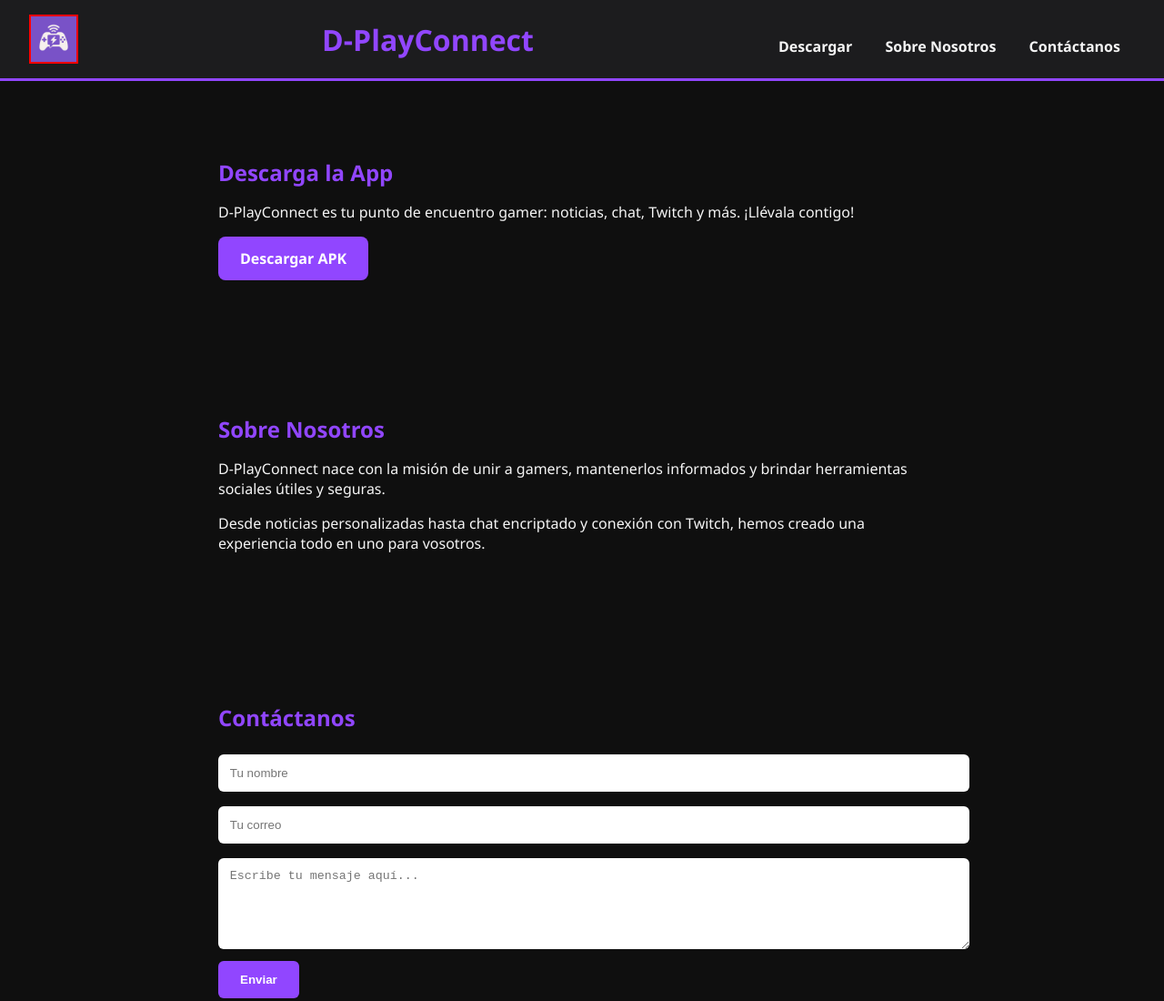
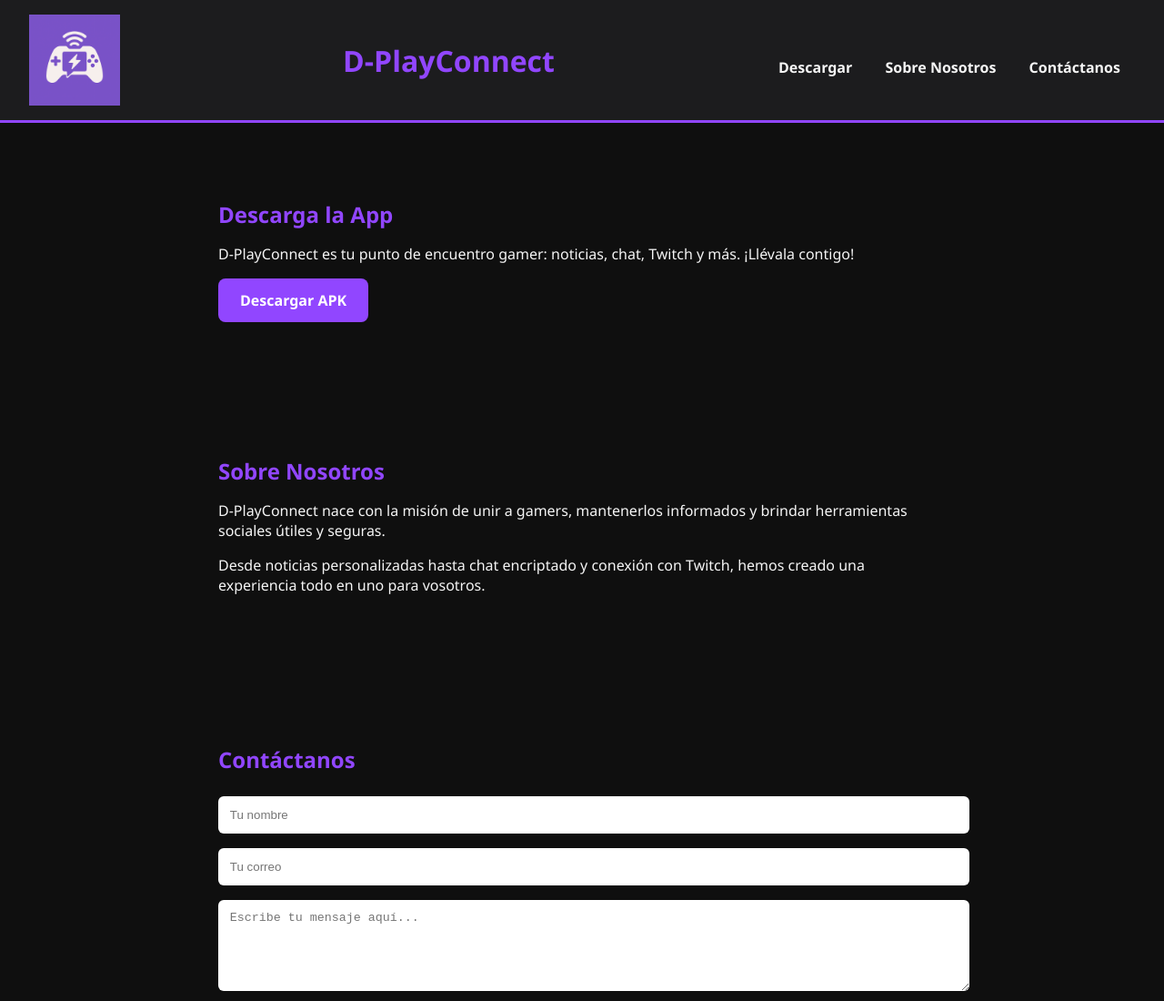
Before and after one commit to dpactir2707/web-dplayconnect, a plain HTML site: page index.html in a window 1280 px wide. Shown: the top 1100 px of the page at 91% size. Drawn offline with Linux system fonts and the light colour scheme.

Commit message:
Update index.html

```diff
--- a/index.html
+++ b/index.html
@@ -98,9 +98,9 @@
       cursor: pointer;
     }
     .logo {
-      height: 50px;
+      height: 100px;
+      width: 100px;
       margin-right: 15px;
-      border: 2px solid red;
   }
 
     @media (max-width: 600px) {
```
